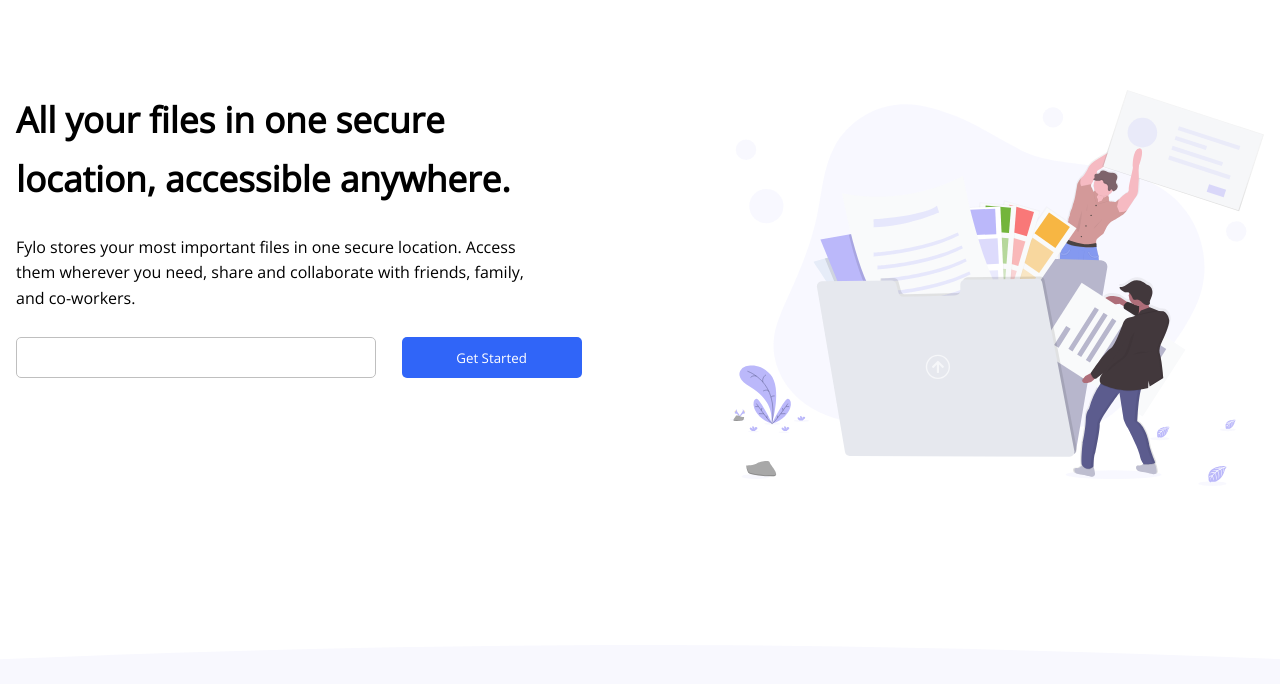
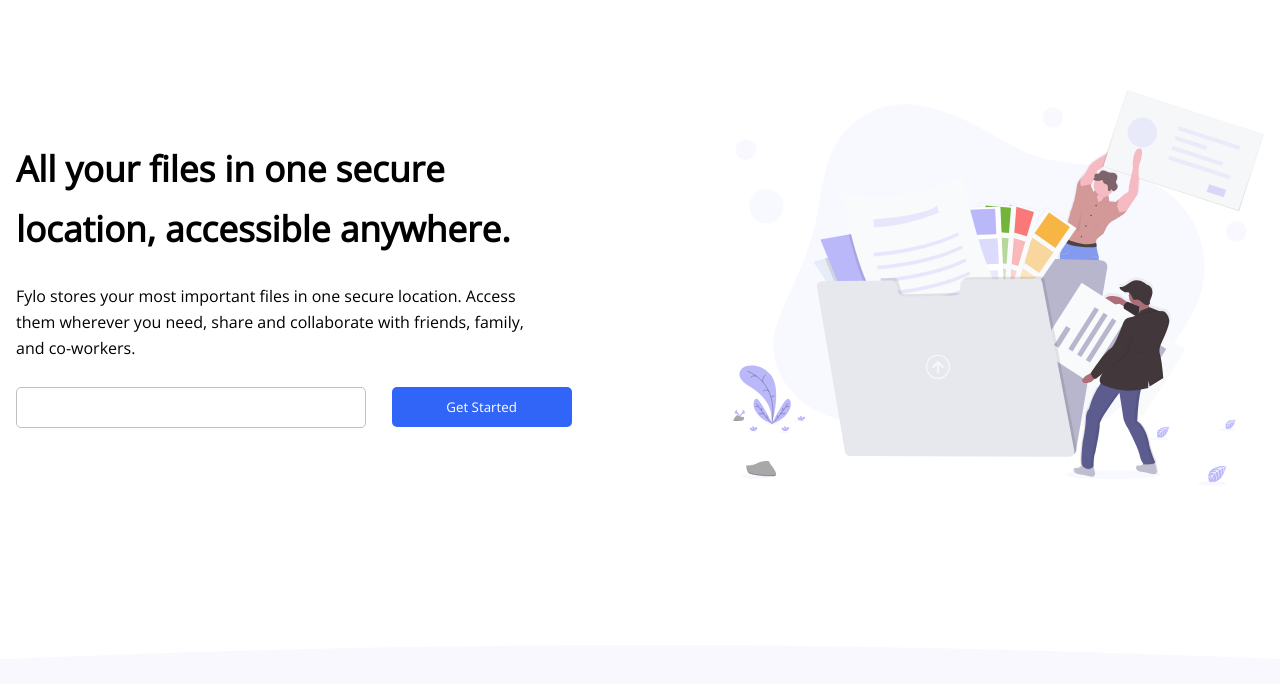
Before and after one commit to sukanyagurav/fylo-landing-page-with-two-column-layout-master, a plain HTML site: page index.html in a window 1280 px wide. Shown: the part 116-800 px from the top of the page. Drawn offline with nearby package versions, Linux system fonts and the light colour scheme.

Commit message:
completed

```diff
--- a/style.css
+++ b/style.css
@@ -97,6 +97,7 @@ main{
 }
 .section--1 .section-txt-content{
     order:2;
+    align-self:center;
 }
 .section--1 .section-img{
     order:1;
@@ -330,7 +331,7 @@ footer ul li a:hover{
         top:105%;
     }
      input{
-        width:360px;
+        width:350px;
         max-width:100%;
     }
     .btn{
```
Also changed, not shown: 1 other file.
